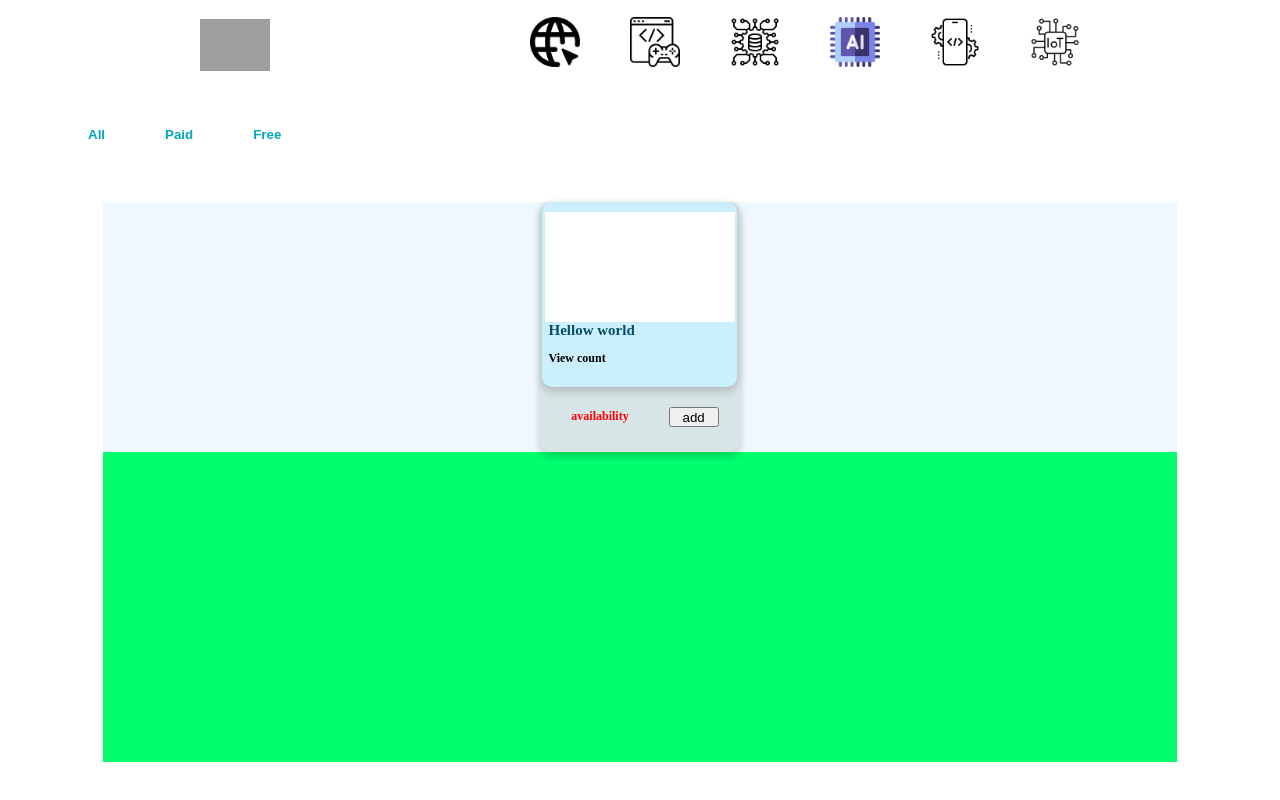
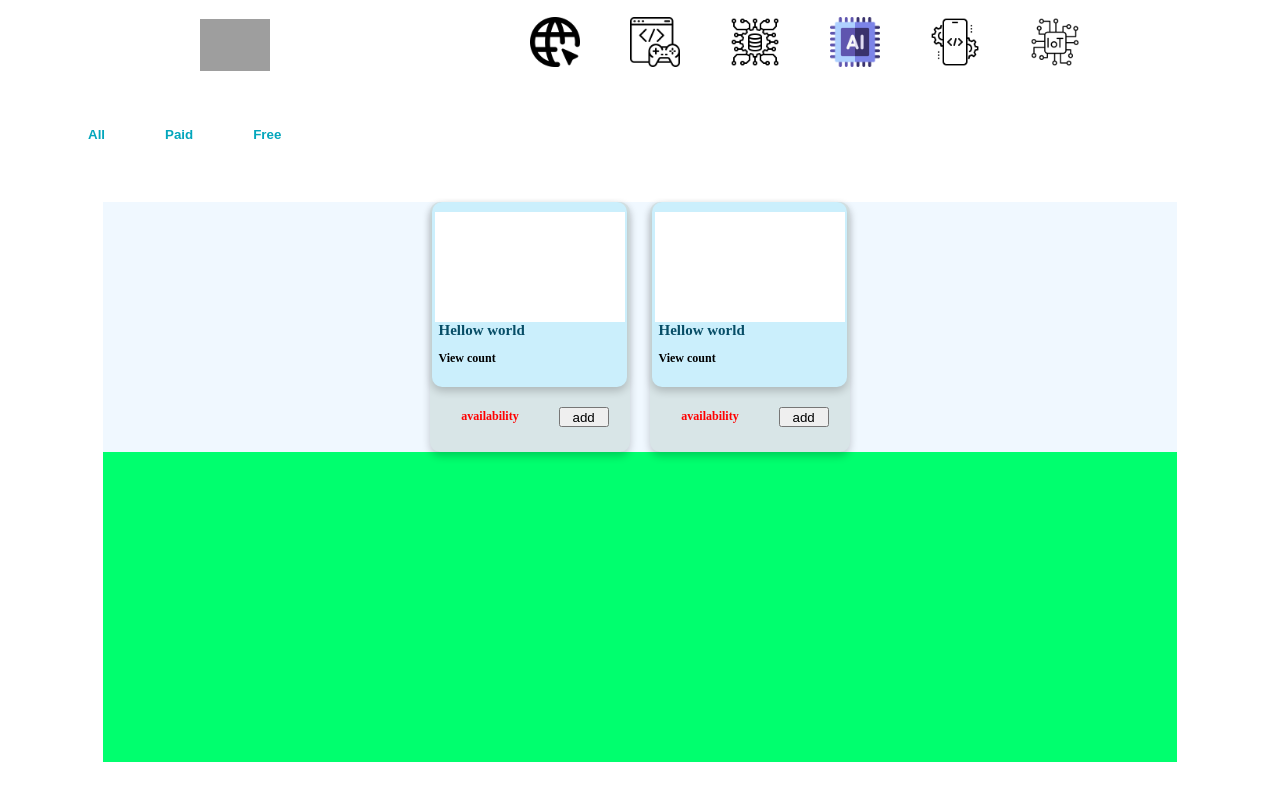
Before and after one commit to Bhanuka10/Capstone, a React (Vite) app in the folder KnowEdge-app/: page / in a window 1280 px wide. Shown: the part 1303-2103 px from the top of the page. Built offline with nearby package versions, Linux system fonts and the light colour scheme; grey boxes are pictures that could not be loaded.

Commit message:
2nd box created

```diff
--- a/KnowEdge-app/src/Components/Courses/Courses.jsx
+++ b/KnowEdge-app/src/Components/Courses/Courses.jsx
@@ -48,6 +48,25 @@ const Courses = () => {
           </div>
 
         </div>
+        <div className='first-box'>
+          <div className='second-box'>
+            <div className='video-img'>
+
+            </div>
+            <div className='thumnle'>
+              <h2>Hellow world</h2>
+
+            </div>
+            <p>View count</p>
+
+          </div>
+          <div className='last'>
+          <h3>availability</h3>
+          <button>add</button>
+          </div>
+
+        </div>
+
 
 
       </div>
```
